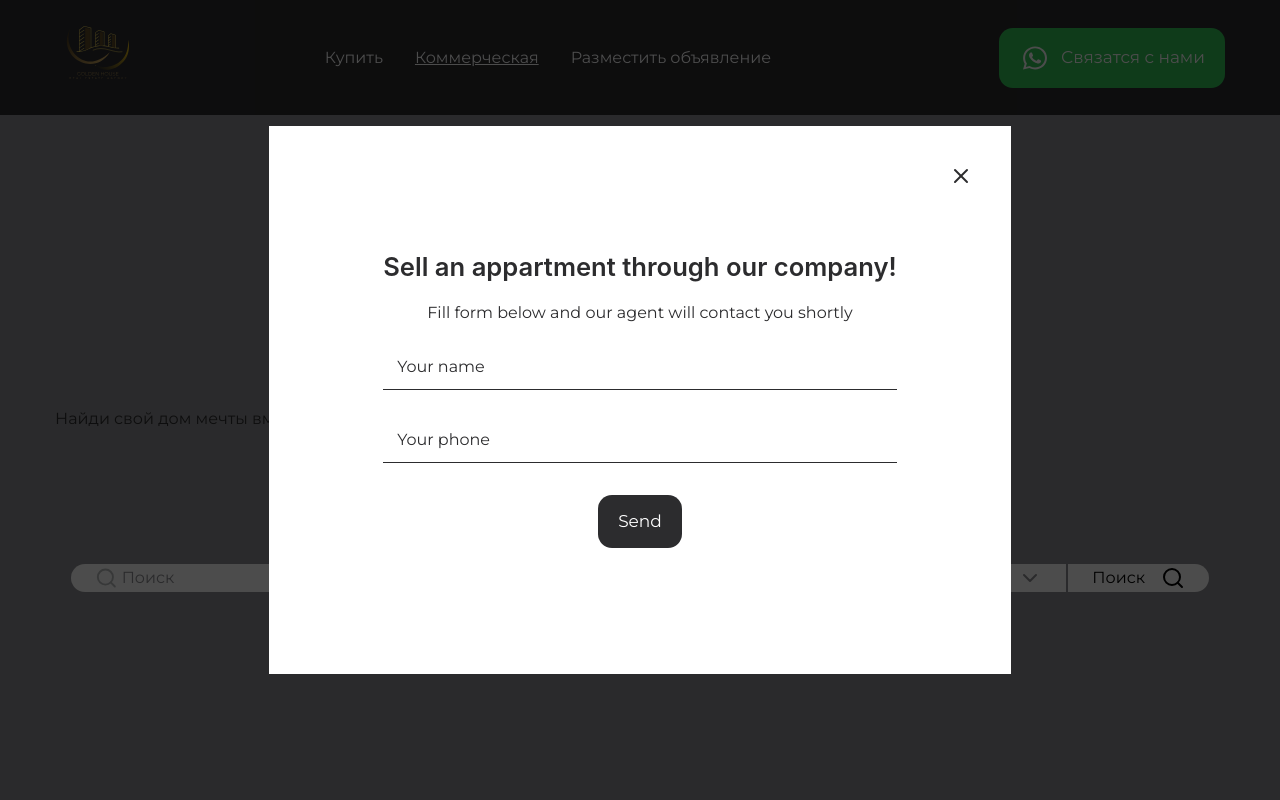
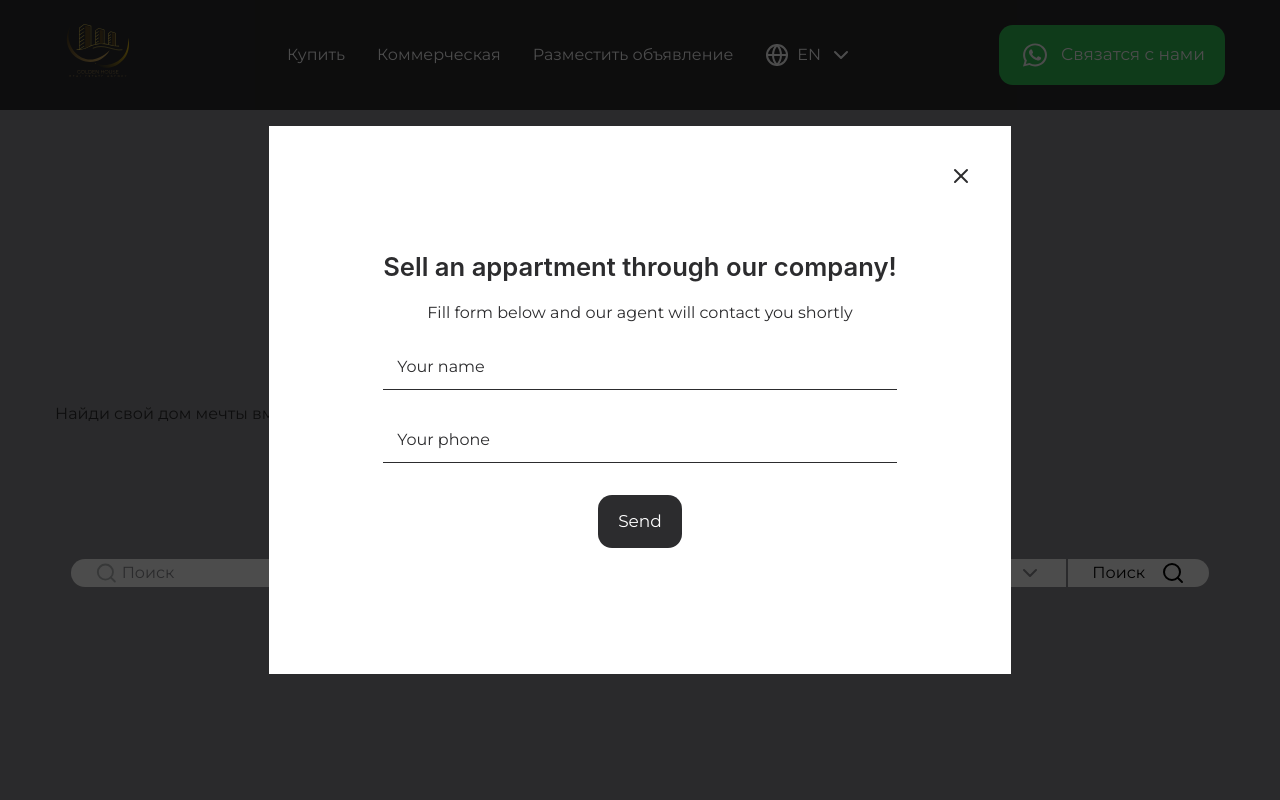
Before and after one commit to urmat4002/goldenproperty, a React (Vite) app: page / in a window 1280 px wide. Shown: the top 800 px of the page. Built offline with nearby package versions, Linux system fonts and the light colour scheme.

Commit message:
refactor: change style header section

```diff
--- a/src/app/style/_variables.scss
+++ b/src/app/style/_variables.scss
@@ -50,8 +50,8 @@ $system-gray-05: #e5e5ea !default;
 $system-gray-06: #f2f2f7 !default;
 
 // Media Query Breakpoints
-$mobile-breakpoint: 480px;
-$tablet-breakpoint: 768px;
+$mobile-breakpoint: 560px;
+$tablet-breakpoint: 1108px;
 $desktop-breakpoint: 1024px;
 
 // Transitions
--- a/src/features/navbar/navbar.module.scss
+++ b/src/features/navbar/navbar.module.scss
@@ -1,6 +1,10 @@
 @import '../../app/style/mixins';
+@import '../../app/style/variables';
 
 .nav {
+  @include mobile {
+    display: none;
+  }
   &__wrapper {
     display: flex;
     align-items: center;
@@ -8,13 +12,19 @@
   }
   &__item {
     cursor: pointer;
+    font-size: $base-font-size;
   }
   &__text {
     color: $white;
+    a {
+      font-size: $base-font-size;
+      text-decoration: none;
+    }
   }
 }
+
 @include tablet {
-  nav {
+  .nav__item:nth-child(4) {
     display: none;
   }
 }
--- a/src/features/navbar/navbar.tsx
+++ b/src/features/navbar/navbar.tsx
@@ -1,7 +1,8 @@
-import { useEffect, useState } from 'react';
+import { useState } from 'react';
 import style from './navbar.module.scss';
 import { Typography } from '../../shared/ui/typography/typography';
 import { Link } from 'react-router-dom';
+import { LangSelect } from '../../shared/ui/lang-select/lang-select'
 
 interface INavbar {
   id: number;
@@ -9,7 +10,7 @@ interface INavbar {
 }
 
 const Navbar = () => {
-  const [responsible, setResponsible] = useState<INavbar | null>(null);
+  const [responsible, ] = useState<INavbar | null>(null);
 
   console.log(responsible, 'responsible');
 
@@ -45,6 +46,9 @@ const Navbar = () => {
             Разместить объявление
           </Typography>
         </li>
+        <li className={style.nav__item}>
+          <LangSelect />
+        </li>
       </ul>
     </nav>
   );
--- a/src/shared/ui/lang-select/lang-select.module.scss
+++ b/src/shared/ui/lang-select/lang-select.module.scss
@@ -1,4 +1,5 @@
 @import '../../../app/style/variables';
+@import '../../../app/style/mixins';
 
 .lang-select {
   position: relative;
@@ -12,6 +13,13 @@
     justify-content: flex-start;
     gap: 8px;
     cursor: pointer;
+    color: $white;
+    font-size: $base-font-size;
+    @include tablet {
+      svg {
+        width: 18px;
+      }
+    }
   }
   &__list {
     position: absolute;
@@ -31,6 +39,7 @@
     align-items: center;
     justify-content: center;
     padding: 6px 0;
+    font-size: $base-font-size;
     &:hover {
       color: $system-gray;
     }
--- a/src/shared/ui/lang-select/lang-select.tsx
+++ b/src/shared/ui/lang-select/lang-select.tsx
@@ -1,4 +1,4 @@
-import { ChevronDown, ChevronUp } from 'lucide-react';
+import { ChevronDown, ChevronUp, Globe } from 'lucide-react';
 import { FC, useState } from 'react';
 import {
   LanguageCount,
@@ -39,6 +39,7 @@ export const LangSelect: FC = () => {
         className={style['lang-select__label']}
         onClick={() => handleIsOpen(open)}
       >
+        <Globe />
         <Typography variant="label" weight="regular">
           {currentLanguage}
         </Typography>
--- a/src/widget/header/header.module.scss
+++ b/src/widget/header/header.module.scss
@@ -5,22 +5,50 @@
   width: 100%;
   padding: 26px 0;
   background-color: $black;
+  height: 110px;
+  @include tablet {
+    height: 76px;
+  }
   &__container {
     max-width: 1170px;
     box-sizing: content-box;
     margin: 0px auto;
     padding: 0px 32px;
-
+    height: 100%;
     display: flex;
     align-items: center;
     justify-content: space-between;
+    @include tablet {
+      padding: 0 16px;
+    }
+  }
+  &__logo {
+    @include tablet {
+      svg {
+        width: 46px;
+        height: 36px;
+      }
+    }
   }
   &__options {
     display: flex;
     align-items: center;
     gap: 20px;
   }
+  &__lang {
+    @include desktop {
+      display: none;
+    }
+    @include tablet {
+      font-size: $mobile-font-size;
+    }
+  }
   @include tablet {
     padding: 0px 0;
   }
+  &__whatsapp {
+    @include tablet {
+      display: none;
+    }
+  }
 }
--- a/src/widget/header/header.tsx
+++ b/src/widget/header/header.tsx
@@ -4,8 +4,8 @@ import { Button } from '../../shared/ui/button/button';
 import { GuldemLogo } from '../../shared/ui/icons/guldem-logo/guldem-logo';
 import { WhatsApp } from '../../shared/ui/icons/whats-app/whats-app';
 import style from './header.module.scss';
-import { Menu } from 'lucide-react';
 import { Link } from 'react-router-dom';
+import { LangSelect } from '../../shared/ui/lang-select/lang-select'
 
 const Header: FC = () => {
   return (
@@ -18,7 +18,10 @@ const Header: FC = () => {
         </div>
         <Navbar />
         <div className={style.header__options}>
-          <Menu />
+          <div className={style.header__lang}>
+            <LangSelect />
+          </div>
+          <div className={style.header__whatsapp}>
             <Button
               href="https://api.whatsapp.com/send/?phone=996700871222&text=Здравствуйте%2C+у+меня+есть+вопрос"
               type="link"
@@ -29,6 +32,7 @@ const Header: FC = () => {
             </Button>
           </div>
         </div>
+      </div>
     </header>
   );
 };
```
Lines whose indentation alone changed are shown as unchanged.
